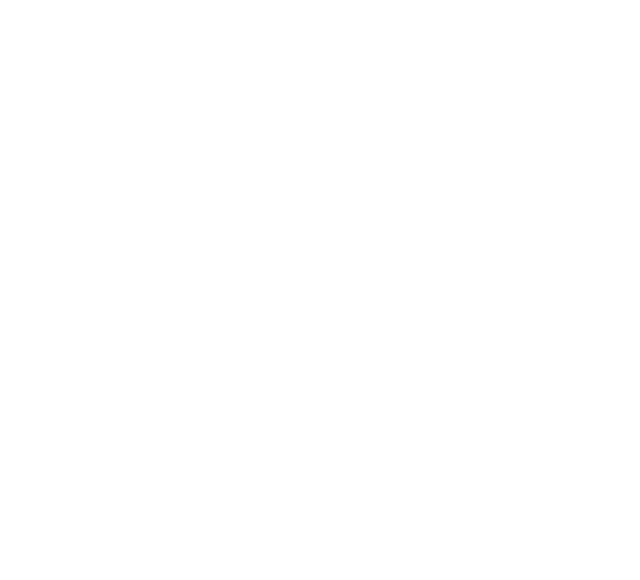
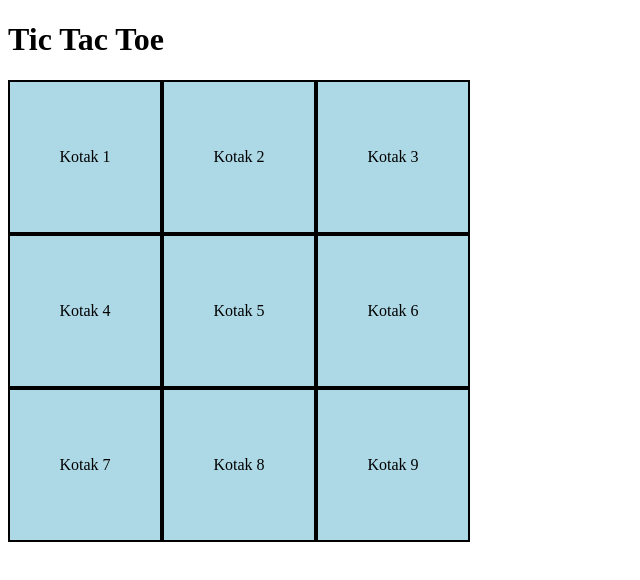
Before and after one commit to jielthecreator/Github-XC, a plain HTML site: page index.html in a window 1280 px wide. Shown: the whole page, without its empty margins (0-640 px from the left). Drawn offline with Linux system fonts and the light colour scheme.

Commit message:
menu tampilan utama

```diff
--- a/index.html
+++ b/index.html
@@ -4,12 +4,48 @@
     <meta charset="UTF-8">
     <meta name="viewport" content="width=device-width, initial-scale=1.0">
     <title>Document</title>
+
+    <style>
+
+        body {
+            display: block;
+            justify-content: center;
+            align-items: center;
+            justify-content: ;
+        }
+        .kotak {
+            width: 150px;
+            height: 150px;
+            border: 2px solid black;
+            background-color: lightblue;
+            display: flex;
+            align-items: center;
+            justify-content: center;
+        }
+
+        .container {
+            display: flex;
+            flex-wrap: wrap;
+            width: 500px;
+
+        }
+
+    </style>
+
 </head>
 <body>
-    <center>
-        <marquee>
-        <h1>Welcome guys</h1>
-    </center>
-    </marquee>
+    <h1>Tic Tac Toe</h1>
+    <div class="container">
+
+    <DIV class="kotak">Kotak 1</DIV>
+    <DIV class="kotak">Kotak 2</DIV>
+    <DIV class="kotak">Kotak 3</DIV>
+    <DIV class="kotak">Kotak 4</DIV>
+    <DIV class="kotak">Kotak 5</DIV>
+    <DIV class="kotak">Kotak 6</DIV>
+    <DIV class="kotak">Kotak 7</DIV>
+    <DIV class="kotak">Kotak 8</DIV>
+    <DIV class="kotak">Kotak 9</DIV>
+    </div>
 </body>
 </html>
```
